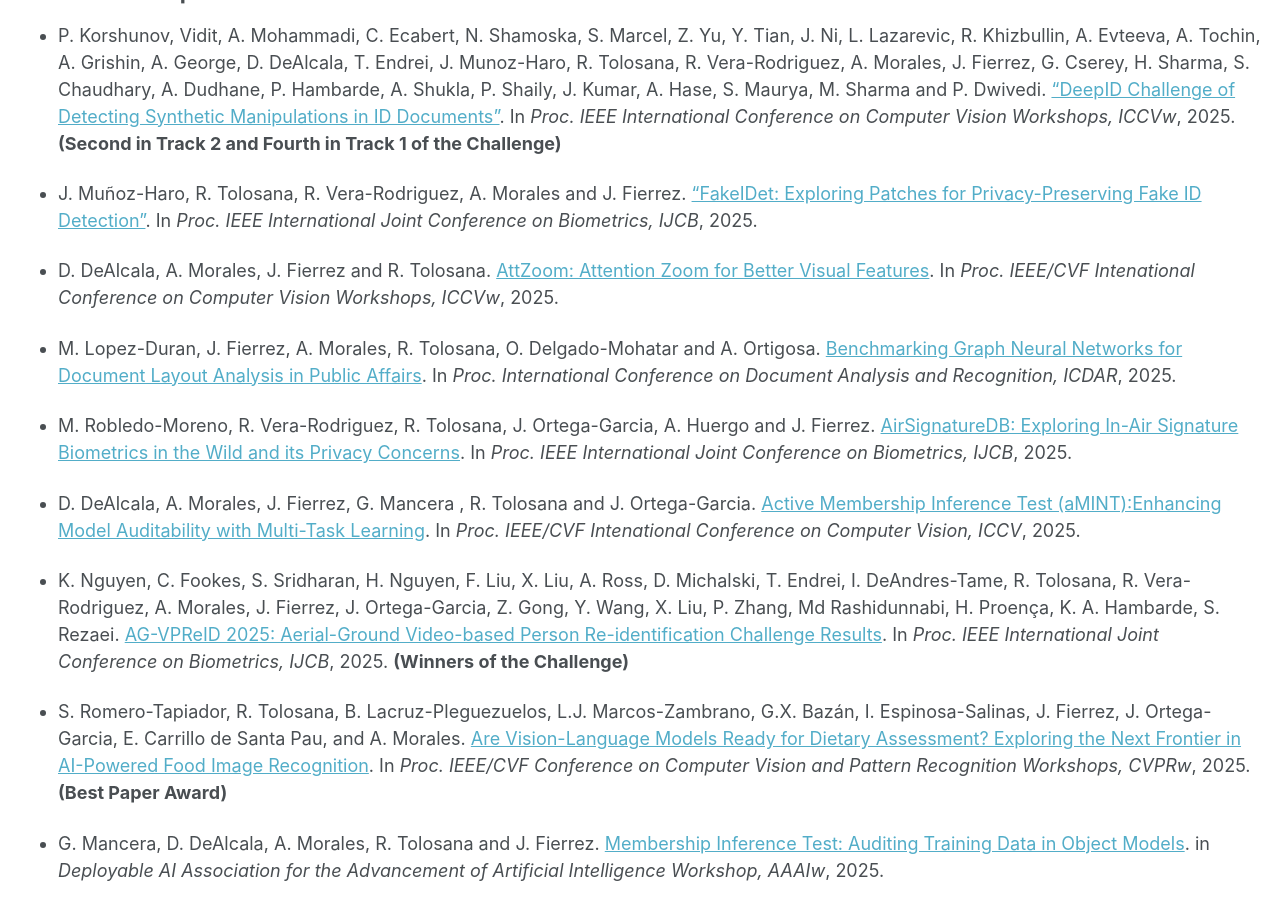
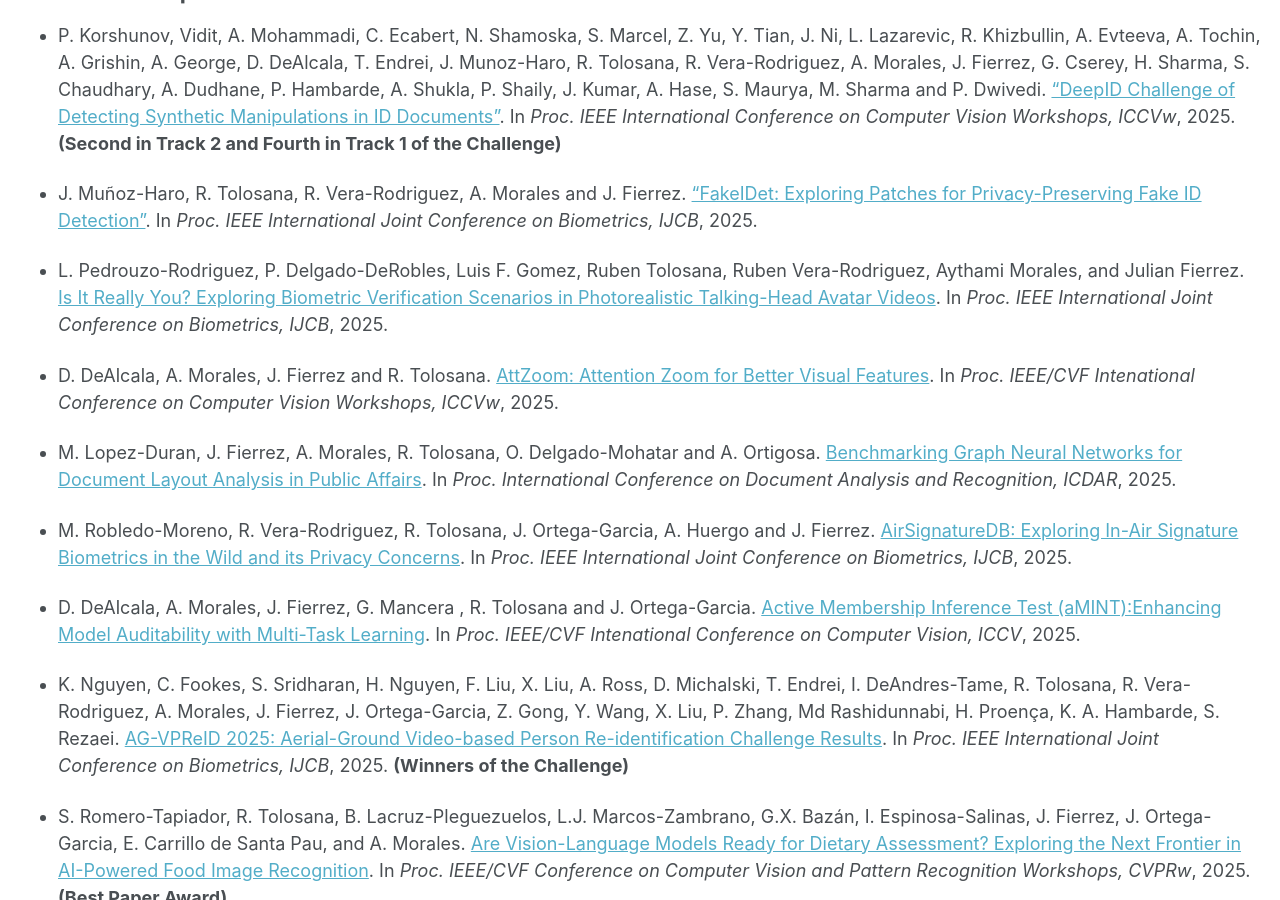
Before and after one commit to catedraeniauam/catedraeniauam.github.io, a Jekyll site: the page built from _pages/publications.md, in a window 1280 px wide and 900 px high, scrolled down 1271 px. Built offline with Jekyll 4.4.1, drawn with Linux system fonts in a browser that asks for light colours.

Commit message:
Añadimos una nueva publicación

```diff
--- a/_pages/publications.md
+++ b/_pages/publications.md
@@ -35,6 +35,8 @@ Conference Papers
 
 - J. Muñoz-Haro, R. Tolosana, R. Vera-Rodriguez, A. Morales and J. Fierrez. <a href="https://arxiv.org/abs/2504.07761">“FakeIDet: Exploring Patches for Privacy-Preserving Fake ID Detection”</a>. In *Proc. IEEE International Joint Conference on Biometrics, IJCB*, 2025.
 
+- L. Pedrouzo-Rodriguez, P. Delgado-DeRobles, Luis F. Gomez, Ruben Tolosana, Ruben Vera-Rodriguez, Aythami Morales, and Julian Fierrez. <a href="https://arxiv.org/abs/2508.00748">Is It Really You? Exploring Biometric Verification Scenarios in Photorealistic Talking-Head Avatar Videos</a>. In *Proc. IEEE International Joint Conference on Biometrics, IJCB*, 2025.
+
 - D. DeAlcala, A. Morales, J. Fierrez and R. Tolosana. <a href="https://arxiv.org/abs/2508.03625">AttZoom: Attention Zoom for Better Visual Features</a>. In *Proc. IEEE/CVF Intenational Conference on Computer Vision Workshops, ICCVw*, 2025.
 
 - M. Lopez-Duran, J. Fierrez, A. Morales, R. Tolosana, O. Delgado-Mohatar and A. Ortigosa. <a href="https://arxiv.org/pdf/2505.14699?">Benchmarking Graph Neural Networks for
```
